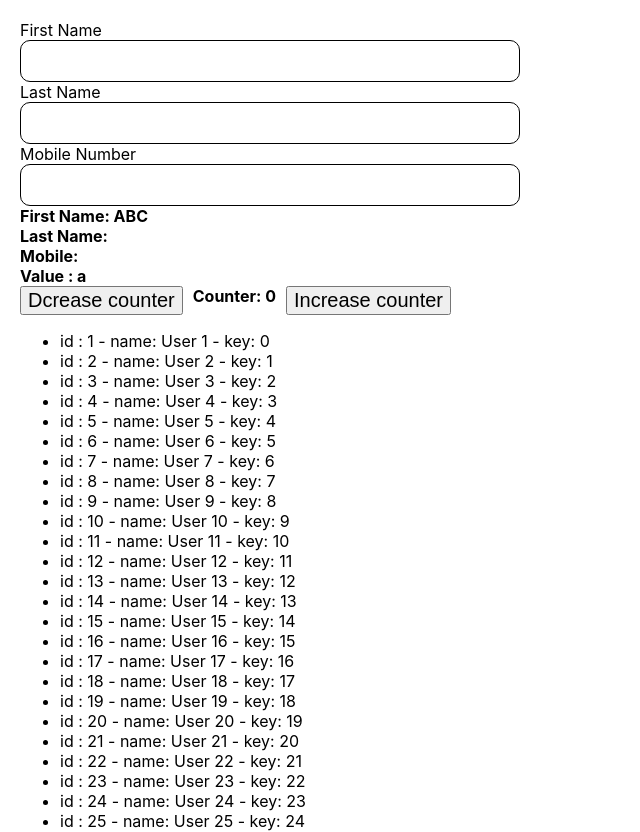
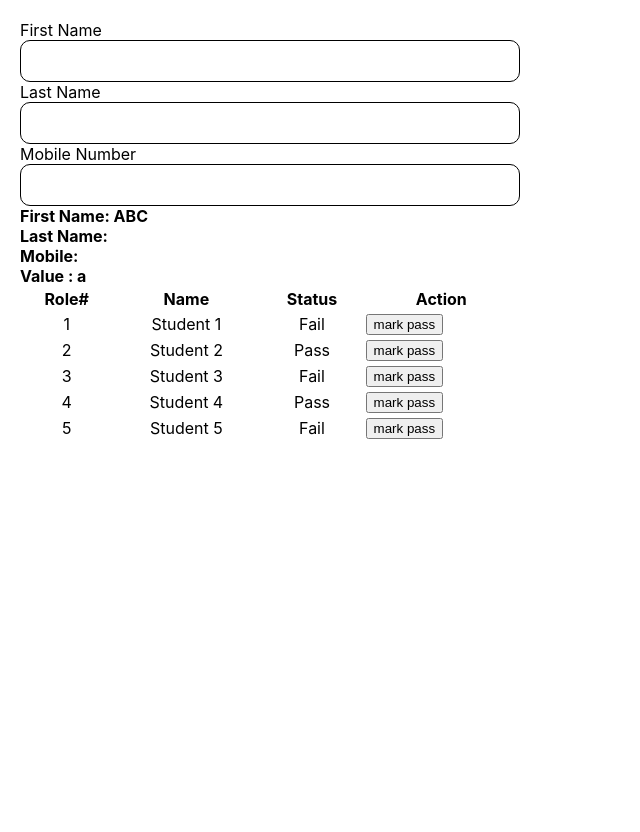
Before and after one commit to sajidali2444/react-traing, a React (Create React App) app: page / in a window 1280 px wide. Shown: the top 832 px of the page, without its empty margins (0-640 px from the left). After the commit the page ends 800 px from the top, so only its background shows below. Built offline with nearby package versions, Linux system fonts and the light colour scheme.

Commit message:
working on map

```diff
--- a/src/App.js
+++ b/src/App.js
@@ -1,12 +1,10 @@
 import './App.css';
-import Button from './components/Button';
 import TodoAppForm from './components/TodoForm';
 
 function App() {
   return (
     <>
       <TodoAppForm />
-      <Button />
     </>
   );
 }
--- a/src/components/Button.js
+++ b/src/components/Button.js
@@ -11,7 +11,6 @@ function Button() {
     //   <h1>Hello I am react compoent</h1>
     // </React.Fragment>
     <>
-      <h1>Hello I am react compoent</h1>
       <button onClick={iWillBeCalledOnButtonClick}>Click me</button>
     </>
   );
--- a/src/components/TodoForm.js
+++ b/src/components/TodoForm.js
@@ -110,14 +110,14 @@ function TodoAppForm() {
     return val + 1;
   };
   const updateValue1 = (val) => {
-    console.log(val + 'a');
+    //console.log(val + 'a');
     return val + 'a';
   };
   const buttonOnClick = () => {
     //setValue(value + 1);
     //setValue((val) => val + 1);
     setValue(updateValue1);
-    console.log('I am button');
+    //console.log('I am button');
   };
 
   //buttonOnClick();
@@ -139,19 +139,56 @@ function TodoAppForm() {
   //map method working;
   //map method/function is array function
   //map method receive callback and apply callback functio on each array item
-  const users = [];
-  for (let i = 1; i <= 100; i++) {
-    users.push({ id: `${i}`, name: 'User ' + i });
+  const students = [];
+
+  for (let i = 1; i <= 5; i++) {
+    let fail = false;
+    if (i % 2 === 0) {
+      fail = true;
+    }
+    students.push({ id: `${i}`, name: 'Student  ' + i, result: fail });
   }
-  console.log('orignal array=>', users);
-  const modifiedUsers = users.map((item, index) => {
-    // if (item.id % 2 === 0) {
-    //   return { id: item, key: index };
-    // }
-    //ssreturn { id: item, key: index, label: 'this is a label' };
-  });
 
-  console.log('modified array=>', modifiedUsers);
+  // let paidBillUsers = [];
+  // paidBillUsers = users.filter((ele) => ele.billPaid === true);
+  // paidBillUsers = users.map(function (ele) {
+  //   if (ele.billPaid === true) {
+  //     return ele;
+  //   } else {
+  //     return ele;
+  //   }
+  // });
+
+  // console.log('original users');
+  // console.log(users);
+  // console.log('bill paid users');
+  // console.log(paidBillUsers);
+
+  // function getPaidBillUsers() {
+  //   for (let i = 0; i < users.length; i++) {
+  //     if (users[i].billPaid === true) {
+  //       paidBillUsers.push(users[i]);
+  //     }
+  //   }
+  // }
+  // getPaidBillUsers();
+
+  // users.map(function (element) {
+  //   console.log(element);
+  // });
+
+  // //console.log('orignal array=>', users);
+  // const modifiedUsers = users.map((item, index) => {
+  //   // if (item.id % 2 === 0) {
+  //   //   return { id: item, key: index };
+  //   // }
+  //   //ssreturn { id: item, key: index, label: 'this is a label' };
+  // });
+
+  //map method working
+  //map take a callback funtion and apply callback on each item of the array
+
+  //console.log('modified array=>', modifiedUsers);
   /*
 
 
@@ -171,6 +208,21 @@ function TodoAppForm() {
   // showUsers(function (item) {
   //   console.log('native callback item', item);
   // });
+
+  const markPass = (item) => {
+    //debugger;
+    const id = item.id;
+    for (let i = 0; i < students.length; i++) {
+      //break;
+      if (i === 1) {
+        console.log('continue', i);
+        //break;
+        continue;
+      }
+      console.log('inside loop but after if staem');
+    }
+    // /console.log('clicked item=>', item);
+  };
 
   return (
     <div
@@ -214,31 +266,55 @@ function TodoAppForm() {
         <strong>Mobile: {mobileNumber}</strong>
         <b>Value : {value}</b>
         <div style={{ display: 'flex', gap: 10 }}>
-          <button
+          {/* <button
             onClick={() => setCount((val) => val - 1)}
             style={{ fontSize: 20 }}
           >
             Dcrease counter
           </button>
-          <label style={{ fontWeight: 'bold' }}>Counter: {count}</label>
-          <button
+          <label style={{ fontWeight: 'bold' }}>Counter: {count}</label> */}
+          {/* <button
             onClick={() => setCount((val) => val + 1)}
             style={{ fontSize: 20 }}
           >
             Increase counter
-          </button>
+          </button> */}
         </div>
-        <ul>
-          {users.map((item, index, orginalArray) => (
-            <li>
-              id : {item.id} - name: {item.name} - key: {index}
-            </li>
-          ))}
-        </ul>
+        <table style={{ width: '500px' }}>
+          <thead>
+            <th>Role#</th>
+            <th>Name</th>
+            <th>Status</th>
+            <th>Action</th>
+          </thead>
+          <tbody>
+            {students.map((item) => {
+              return (
+                <tr>
+                  <td style={{ textAlign: 'center' }}>{item.id}</td>
+                  <td style={{ textAlign: 'center' }}>{item.name}</td>
+                  {/*type casting convert one tyep to another type
+                    number to string
+                    boolean to string
+                    string to number
+                    boolean to number
+                  */}
+                  {/* <td>{item.result.toString()}</td> */}
+                  <td style={{ textAlign: 'center' }}>
+                    {item.result ? 'Pass' : 'Fail'}
+                  </td>
+                  <td>
+                    <button onClick={() => markPass(item)}>mark pass</button>
+                  </td>
+                </tr>
+              );
+            })}
+          </tbody>
+        </table>
       </div>
-      <button style={{ fontSize: 20 }} onClick={buttonOnClick}>
+      {/* <button style={{ fontSize: 20 }} onClick={buttonOnClick}>
         Save Todo
-      </button>
+      </button> */}
     </div>
   );
 }
```
Also changed, not shown: 1 other file (tests, documents, lock files or other folders).
